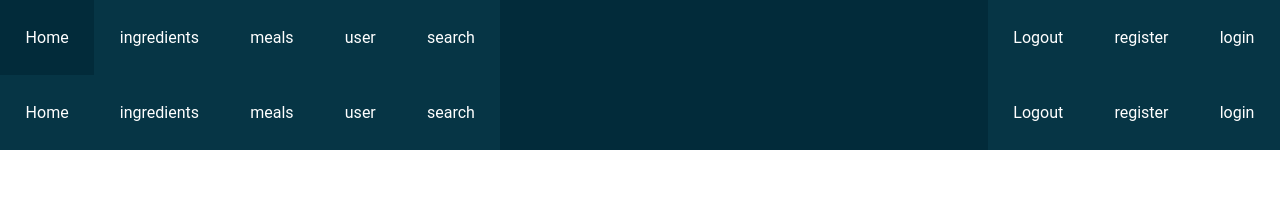
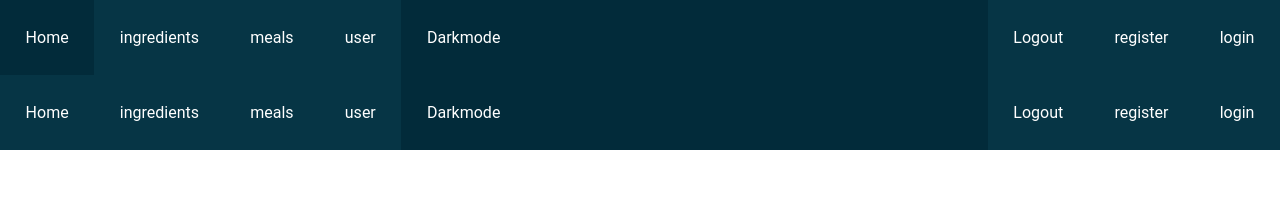
Before and after one commit to Banderas13/koolyhealth, an Angular app: page /navbar in a window 1280 px wide. Shown: the top 200 px of the page. Built offline with nearby package versions, Linux system fonts and the light colour scheme.

Commit message:
Added DarkMode functionallity & added darkmode button in navbar & removed search from navbar & added dark body style in style.css

```diff
--- a/src/app/navbar/navbar.component.html
+++ b/src/app/navbar/navbar.component.html
@@ -4,10 +4,10 @@
       <button class="button button1" routerLink="/ingredients">ingredients</button>
       <button class="button button1" routerLink="/meals">meals</button>
       <button class="button button1" routerLink="/user">user</button>
-      <button class="button button1" routerLink="/search">search</button>
       <button class="button button1 button2" routerLink="/login">login</button>
       <button class="button button1 button2" routerLink="/registration">register</button>
       <button class="button button1 button2" (click)="logout()"  type="submit">Logout</button>
+      <button (click)="toggleDarkMode()" id="theme-toggle" type="button" class="text-gray-500 dark:text-gray-400 hover:bg-primary-950 dark:hover:bg-primary-800 rounded-lg text-sm p-2.5">Darkmode</button>
   </nav>
 </span>
 
--- a/src/app/navbar/navbar.component.ts
+++ b/src/app/navbar/navbar.component.ts
@@ -12,6 +12,7 @@ import { RouterOutlet, RouterLink, Router } from '@angular/router';
 export class NavbarComponent {
 
 constructor(private router: Router) {}
+isDarkMode = false;
 
   logout() {
     localStorage.removeItem('token');
@@ -19,4 +20,18 @@ constructor(private router: Router) {}
     localStorage.removeItem('firstname');
     this.router.navigate(['/login']);
   }
+
+  toggleDarkMode() {
+    this.isDarkMode = !this.isDarkMode;
+
+    // Add or remove the 'dark' class on the <body>
+    if (this.isDarkMode) {
+      document.body.classList.add('dark');
+    } else {
+      document.body.classList.remove('dark');
+    }
+
+    // Save the preference to localStorage
+    localStorage.setItem('darkMode', this.isDarkMode.toString());
+  }
 }
--- a/src/styles.css
+++ b/src/styles.css
@@ -1,3 +1,13 @@
 @tailwind base;
 @tailwind components;
 @tailwind utilities;
+
+body {
+    background-color: #ffffff; /* Light mode background */
+    color: #000000; /* Light mode text */
+  }
+
+  body.dark {
+    background-color: #111827; /* Dark mode background */
+    color: #f7fafc; /* Dark mode text */
+  }
--- a/tailwind.config.js
+++ b/tailwind.config.js
@@ -1,5 +1,6 @@
 /** @type {import('tailwindcss').Config} */
 module.exports = {
+  darkMode: 'class',
   content: [
     "./src/**/*.{html,ts}",
     "./node_modules/flowbite/**/*.js"
```
Also changed, not shown: src/tailwind.config.js (deleted, +0 -11 lines).
